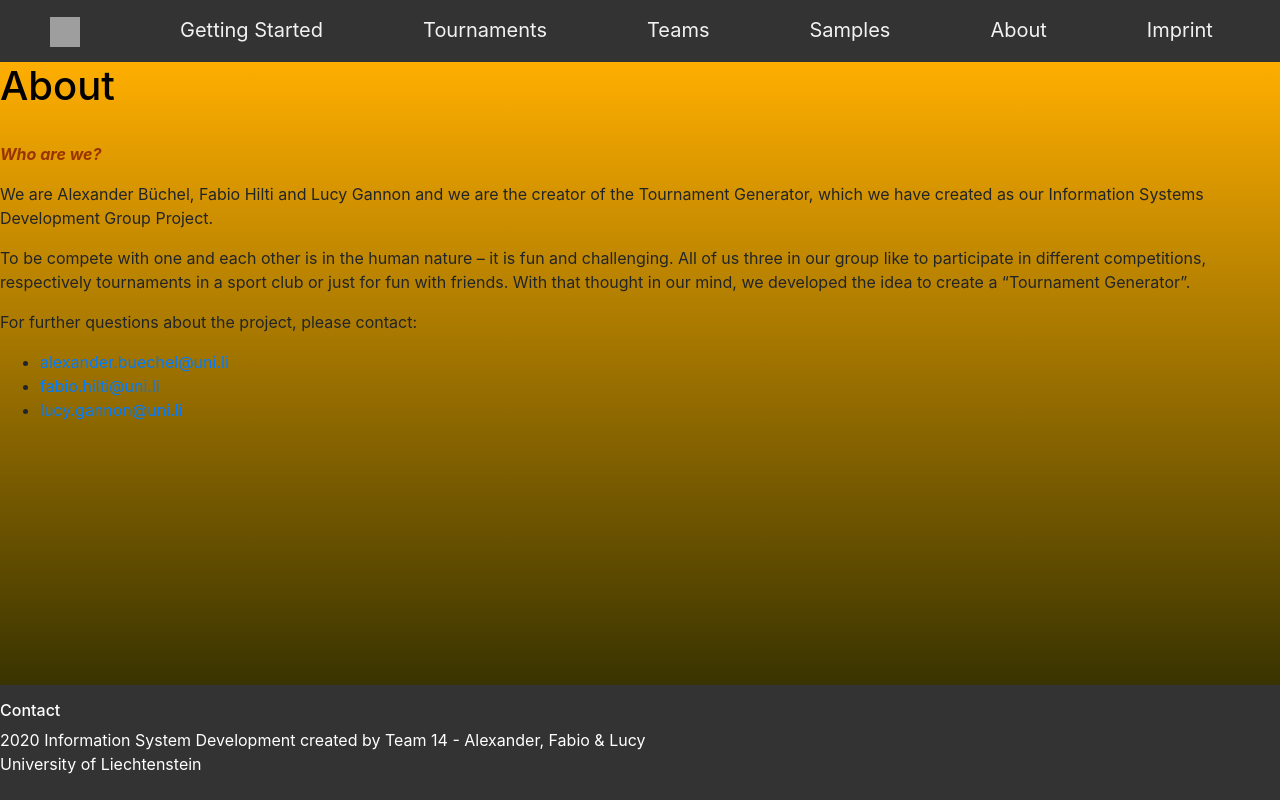
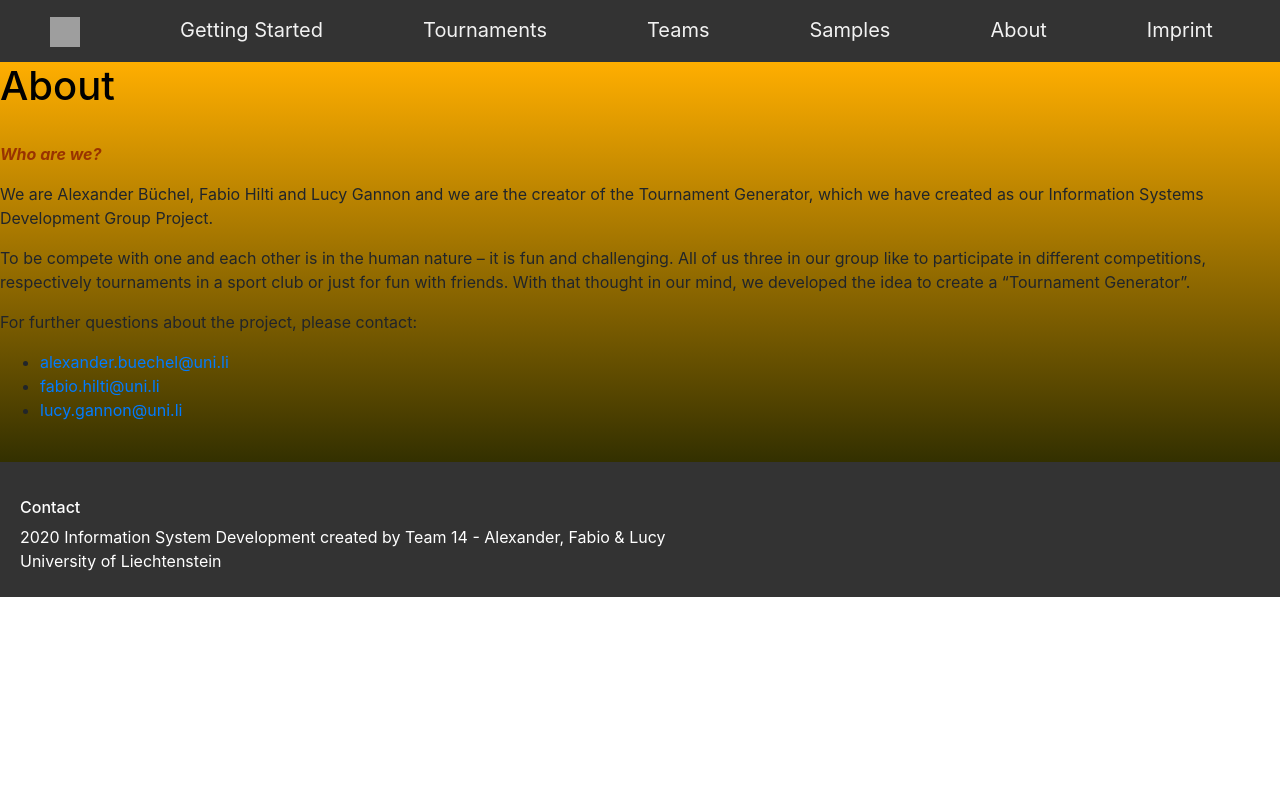
Before and after one commit to BuecAle/TournamentGenerator_ISD, a Django app: page /About/ in a window 1280 px wide. Run offline with Django 3.2, Linux system fonts and the light colour scheme; some libraries are stand-ins or nearby versions; grey boxes are pictures that could not be loaded.

Commit message:
Fix conflicts

```diff
--- a/trunk/TournamentGenerator/TournamentGenerator/static/styles.css
+++ b/trunk/TournamentGenerator/TournamentGenerator/static/styles.css
@@ -189,10 +189,12 @@ border: none;
 /* ------------------------------------------------- */
 
 /* Footer */
-div.footer {
-  position: absolute;
+
+footer {
   left: 0px;
   bottom: 0px;
+  padding-left:20px;
+  padding-top:20px;
   width: 100%;
   background-color: #333;
   color: white;
@@ -201,9 +203,8 @@ div.footer {
 /* ------------------------------------------------- */
 
 /* Home header */
-div.header {
+.header {
   text-align: center;
-  position: absolute;
   vertical-align: middle;
   width: 100%;
   height: 80%;
--- a/trunk/TournamentGenerator/TournamentGenerator/templates/About.html
+++ b/trunk/TournamentGenerator/TournamentGenerator/templates/About.html
@@ -18,8 +18,7 @@
     <li><a href="mailto:fabio.hilti@uni.li">fabio.hilti@uni.li</a></li>
     <li><a href="mailto:lucy.gannon@uni.li">lucy.gannon@uni.</a><a href="mailto:lucy.gannon@uni.li">li</a></li>
     </ul>
-    <p style="text-align: left;">&nbsp;</p>
-    <p style="text-align: left;">&nbsp;</p>
+    <p style="text-align: left; margin:0;">&nbsp;</p>
 
     </div>
     {% endblock %}
--- a/trunk/TournamentGenerator/TournamentGenerator/templates/Footer.html
+++ b/trunk/TournamentGenerator/TournamentGenerator/templates/Footer.html
@@ -1,7 +1,7 @@
 <!--Footer at bottom of the page-->
-<div class="footer">
+<footer>
   <p><h6>Contact</h6>
     2020 Information System Development created by Team 14 - Alexander, Fabio & Lucy<br>
     University of Liechtenstein <br>
   <br>
-</div>
+</footer>
```
